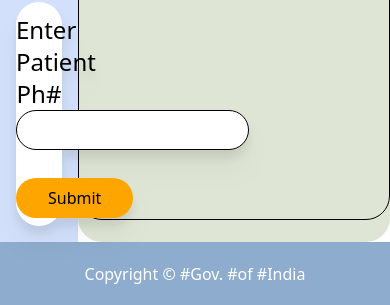
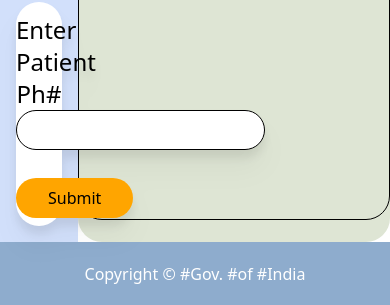
Before and after one commit to charan002/dissertation, a Flask app: template templates/pharma/home.html in a window 390 px wide. Shown: the part 272-577 px from the top of the page. Run offline with Flask 3, Linux system fonts and the light colour scheme; the template is opened without the code that fills it, so the values that code supplies are empty; style sheets or scripts are compiled from the project's sources.

Commit message:
Addded padding to the phone number input box in Pharma Home screen.

```diff
--- a/templates/pharma/home.html
+++ b/templates/pharma/home.html
@@ -29,7 +29,7 @@
                     <div class="rounded-3xl m-4 py-2 bg-white drop-shadow-xl">
                         <div class="py-1">
                             <label class="text-2xl" for="phonenumber">Enter Patient Ph#</label>
-                            <input type="number" class="rounded-3xl h-10 border border-black " name="phonenumber" />
+                            <input type="number" class="rounded-3xl h-10 border border-black px-2" name="phonenumber" />
                         </div>
                         <br>
                         <button onclick="handleUserPrescription(event)" class="rounded-3xl" type="submit">Submit</button>
```
